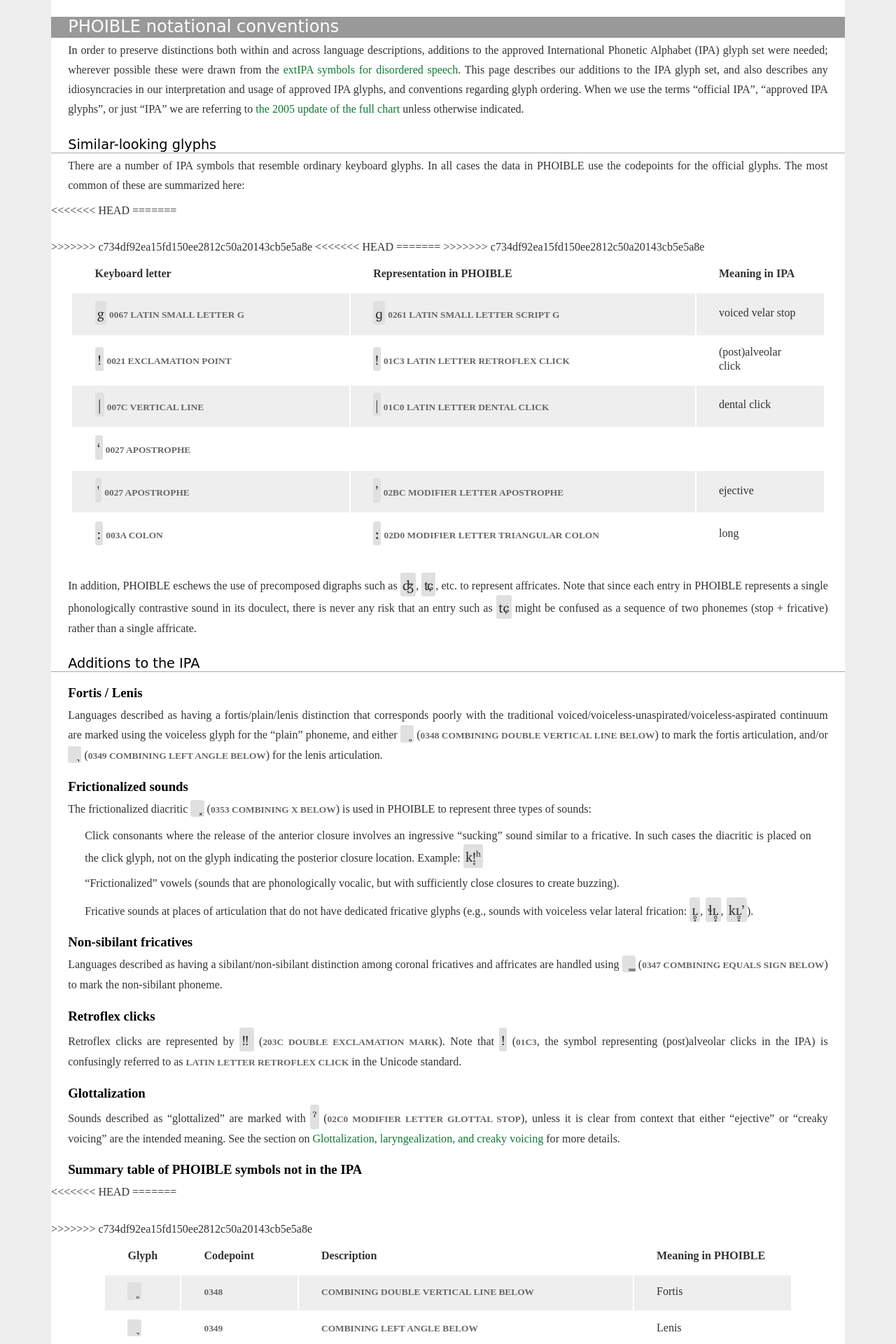
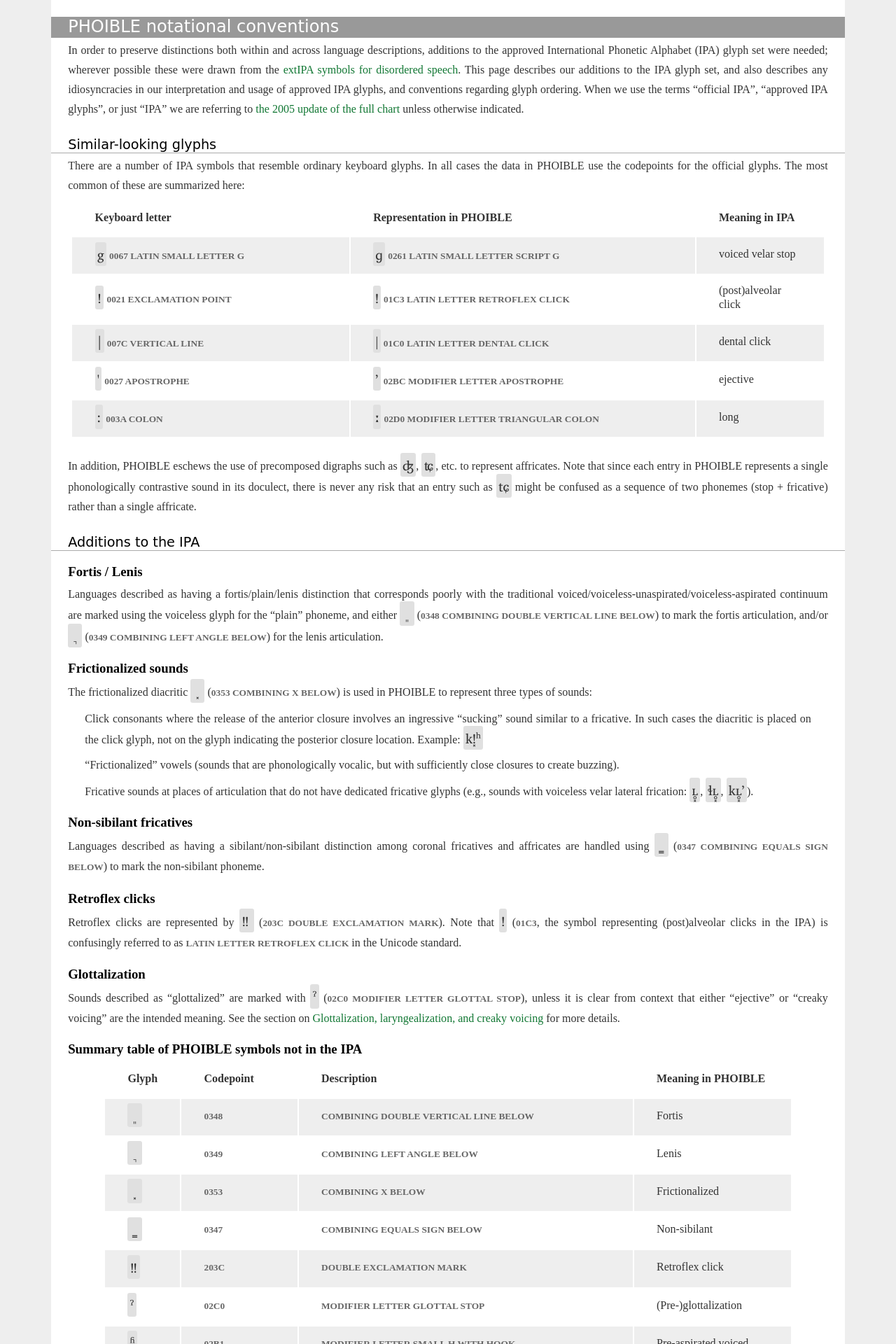
Before and after one commit to phoible/phoible.github.io, a Jekyll site: the page conventions/index.html, which Jekyll copies as it is, in a window 1280 px wide. Shown: the top 1920 px of the page at 70% size. Built offline with Jekyll 4.4.1, drawn with Linux system fonts in a browser that asks for light colours; some web fonts are replaced; some of the changed text lies outside the part shown.

Commit message:
Sync with original branch #2

```diff
--- a/conventions/index.html
+++ b/conventions/index.html
@@ -16,11 +16,7 @@
 <section id="similar-looking-glyphs">
 <h2>Similar-looking glyphs</h2>
 <p>There are a number of IPA symbols that resemble ordinary keyboard glyphs. In all cases the data in PHOIBLE use the codepoints for the official glyphs. The most common of these are summarized here:</p>
-<<<<<<< HEAD
-<table class="table table-bordered order-column compact stripe datatable no-footer table-nonfluid">
-=======
 <table>
->>>>>>> c734df92ea15fd150ee2812c50a20143cb5e5a8e
 <colgroup>
 <col style="width: 37%" />
 <col style="width: 46%" />
@@ -45,11 +41,7 @@
 <td><p><span class="ipa">ǀ</span> <span class="codept">01C0 LATIN LETTER DENTAL CLICK</span></p></td>
 <td><p>dental click</p></td>
 </tr>
-<<<<<<< HEAD
-<tr><td><p><span class="ipa">‘</span> <span class="codept">0027 APOSTROPHE</span></p></td>
-=======
 <tr><td><p><span class="ipa">'</span> <span class="codept">0027 APOSTROPHE</span></p></td>
->>>>>>> c734df92ea15fd150ee2812c50a20143cb5e5a8e
 <td><p><span class="ipa">ʼ</span> <span class="codept">02BC MODIFIER LETTER APOSTROPHE</span></p></td>
 <td><p>ejective</p></td>
 </tr>
@@ -90,11 +82,7 @@
 </section>
 <section id="summary-table-of-phoible-symbols-not-in-the-ipa">
 <h3>Summary table of PHOIBLE symbols not in the IPA</h3>
-<<<<<<< HEAD
-<table class="table table-bordered order-column compact stripe datatable no-footer table-nonfluid">
-=======
 <table>
->>>>>>> c734df92ea15fd150ee2812c50a20143cb5e5a8e
 <colgroup>
 <col style="width: 11%" />
 <col style="width: 17%" />
@@ -234,11 +222,7 @@
 <h4>Maastricht dialect</h4>
 <p>Accent 1: no underlying tone. Accent 2: high tone. Gussenhoven 1999, p.162 (emphasis added):</p>
 <blockquote>
-<<<<<<< HEAD
-<p>… the fundamental frequency of syllables with Accent 2 differs from those with Accent 1. In view of its effect in utterances with Accent 2 as compared with equivalent utterances with Accent 1, <strong>it is reasonable to assume that Accent 2 is a H-tone</strong> occurring in or immediately after the stressed syllable.</p>
-=======
 <p>... the fundamental frequency of syllables with Accent 2 differs from those with Accent 1. In view of its effect in utterances with Accent 2 as compared with equivalent utterances with Accent 1, <strong>it is reasonable to assume that Accent 2 is a H-tone</strong> occurring in or immediately after the stressed syllable.</p>
->>>>>>> c734df92ea15fd150ee2812c50a20143cb5e5a8e
 </blockquote>
 </section>
 </section>
--- a/css/conventions.css
+++ b/css/conventions.css
@@ -1,19 +1,10 @@
 /* IPA glyphs and diacritics */
 .ipa, .dia {
     font-size: larger;
-<<<<<<< HEAD
-    font-family: CharisSILW, sans-serif;
-    background-color: #e0e0e0;
-    padding: 0.1rem 0.2rem;
-    border-radius: 0.2rem;
-    /* To fix glyphs overlapping*/
-    line-height: normal;
-=======
     font-family: "charis";
     background-color: #e0e0e0;
     padding: 0.1rem 0.2rem;
     border-radius: 0.2rem;
->>>>>>> c734df92ea15fd150ee2812c50a20143cb5e5a8e
 }
 
 .dia {
```
Also changed, not shown: images/faq/stemplot_inv_per_glotto-1.png, images/faq/stemplot_inv_per_iso-1.png, images/faq/world_map-1.png.
